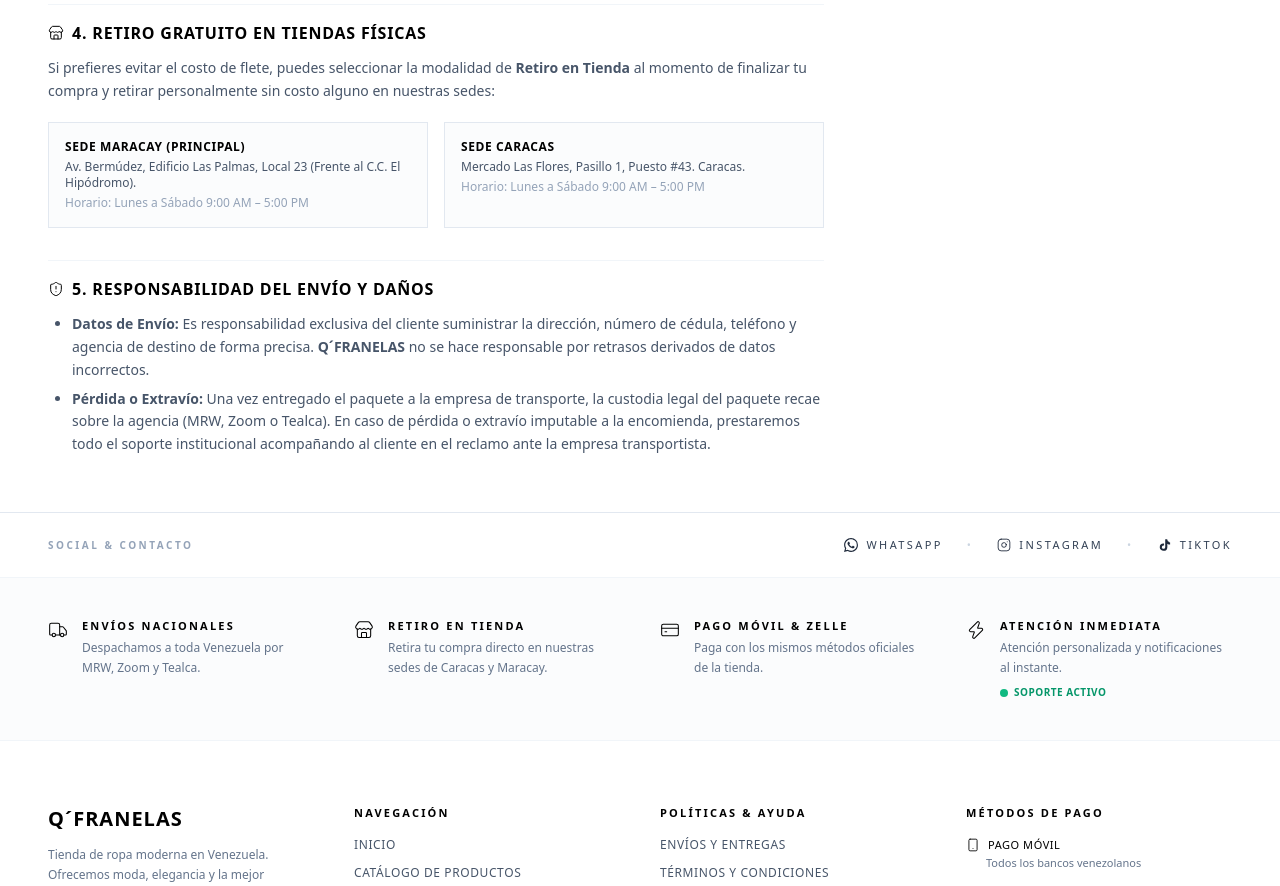
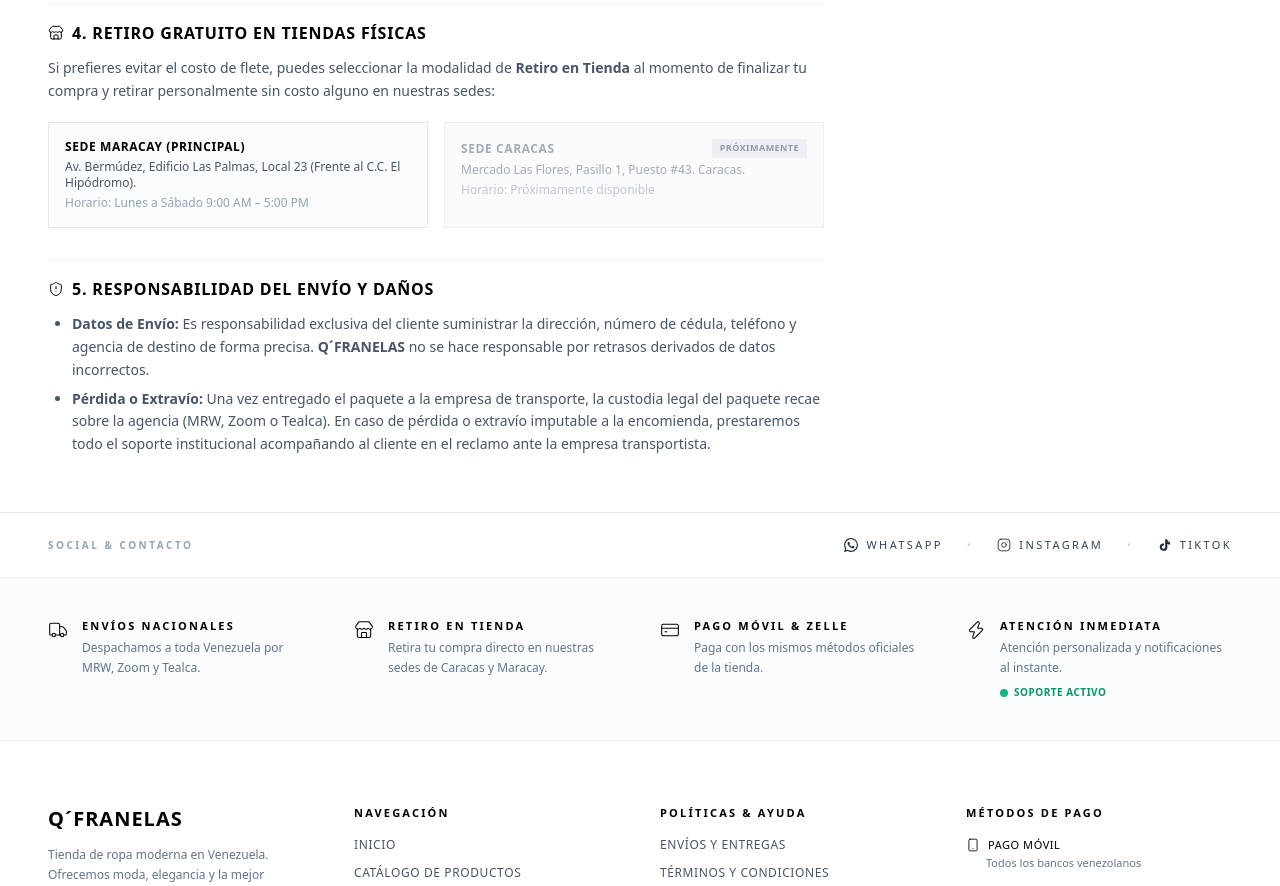
Before and after one commit to esdrick/cenicola-store-web, a Next.js app: page /politicas/envios in a window 1280 px wide. Shown: the part 1180-2066 px from the top of the page. Built offline with nearby package versions, Linux system fonts and the light colour scheme; no server answers; the database is empty.

Commit message:
fix(politicas): marcar sede Caracas como proximamente en politicas de envios

```diff
--- a/app/politicas/envios/page.tsx
+++ b/app/politicas/envios/page.tsx
@@ -78,14 +78,19 @@
               <span className="text-slate-400 mt-1 block">Horario: Lunes a Sábado 9:00 AM – 5:00 PM</span>
             </p>
           </div>
-          <div className="border border-slate-200 p-4 bg-slate-50/50">
-            <span className="font-bold text-xs uppercase tracking-wider text-black block mb-1">
-              Sede Caracas
-            </span>
-            <p className="text-xs text-slate-600">
+          <div className="border border-slate-200 p-4 bg-slate-50 opacity-60 relative select-none">
+            <div className="flex items-center justify-between gap-2 mb-1">
+              <span className="font-bold text-xs uppercase tracking-wider text-slate-500 block">
+                Sede Caracas
+              </span>
+              <span className="text-[9px] font-semibold bg-slate-200 text-slate-600 px-2 py-0.5 rounded-xs uppercase tracking-wider">
+                Próximamente
+              </span>
+            </div>
+            <p className="text-xs text-slate-500">
               Mercado Las Flores, Pasillo 1, Puesto #43. Caracas.
               <br />
-              <span className="text-slate-400 mt-1 block">Horario: Lunes a Sábado 9:00 AM – 5:00 PM</span>
+              <span className="text-slate-400 mt-1 block">Horario: Próximamente disponible</span>
             </p>
           </div>
         </div>
```
